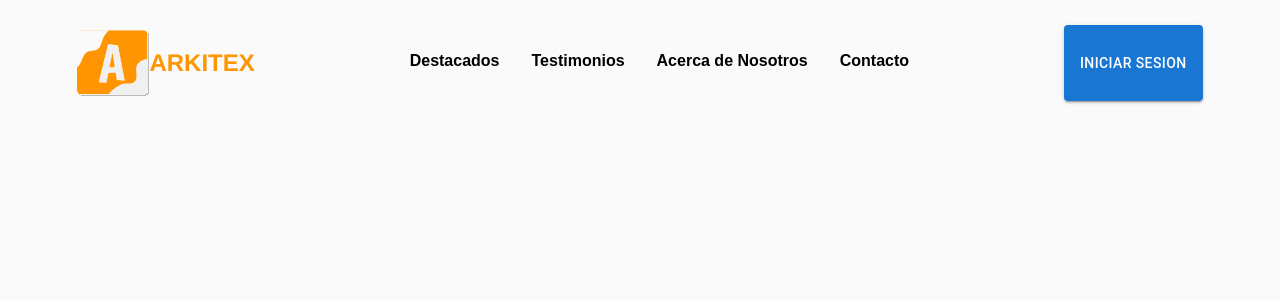
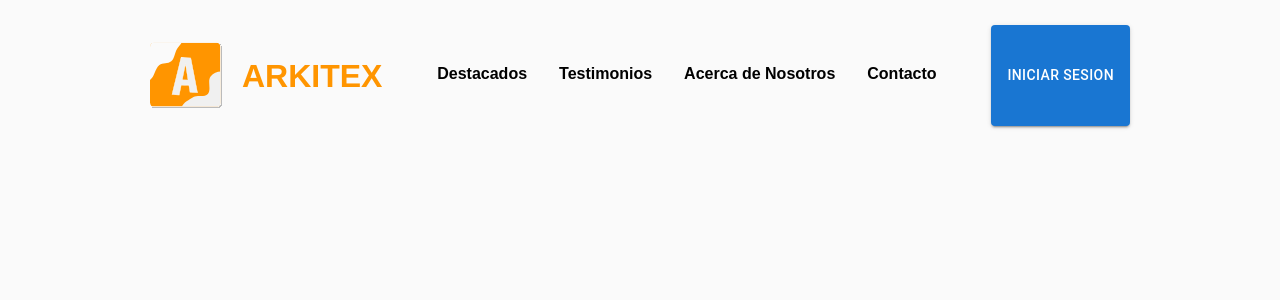
Before and after one commit to UrielMeneses849/Arkitex, a React (Vite) app: page / in a window 1280 px wide. Shown: the top 300 px of the page. Built offline with nearby package versions, Linux system fonts and the light colour scheme.

Commit message:
cambios en navbar

```diff
--- a/src/Landing/Navbar/Navbar.css
+++ b/src/Landing/Navbar/Navbar.css
@@ -21,7 +21,8 @@
 .navbar{
     display: flex;
     margin: 25px auto;
-    justify-content: space-around;
+    justify-content: space-between;
+    padding: 0 150px;
 }
 .icono{
     display: flex;
@@ -29,4 +30,6 @@
 
 .Arkitex{
     color: var(--color-principal);
+    margin-left: 20px;
+    font-size: 32px;
 }
```
